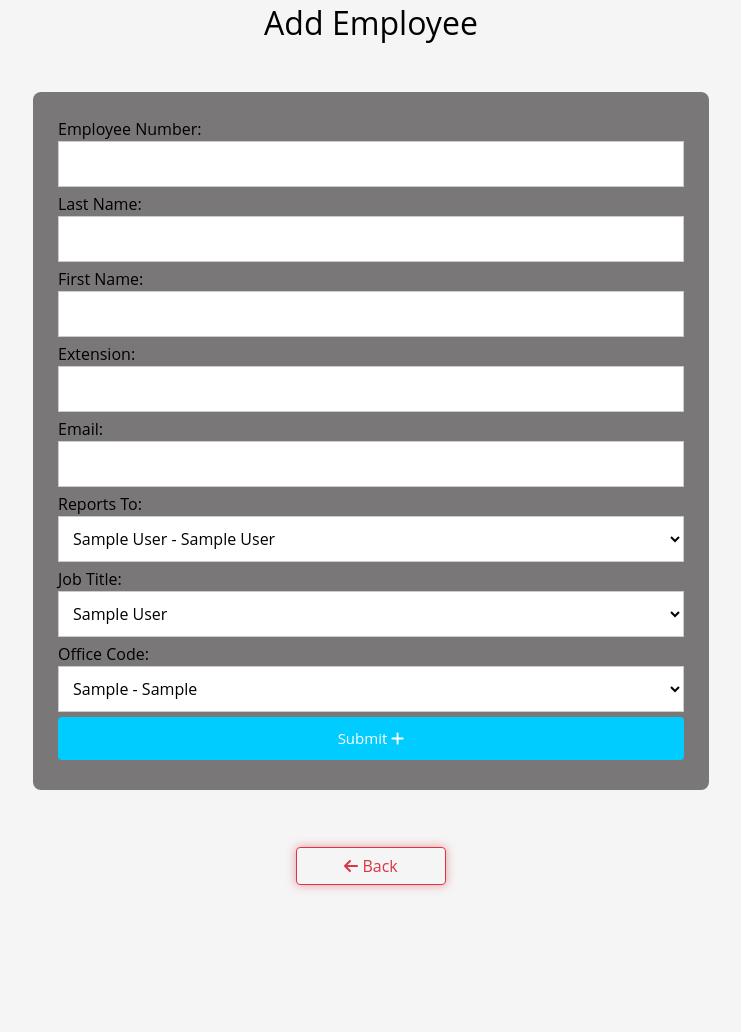
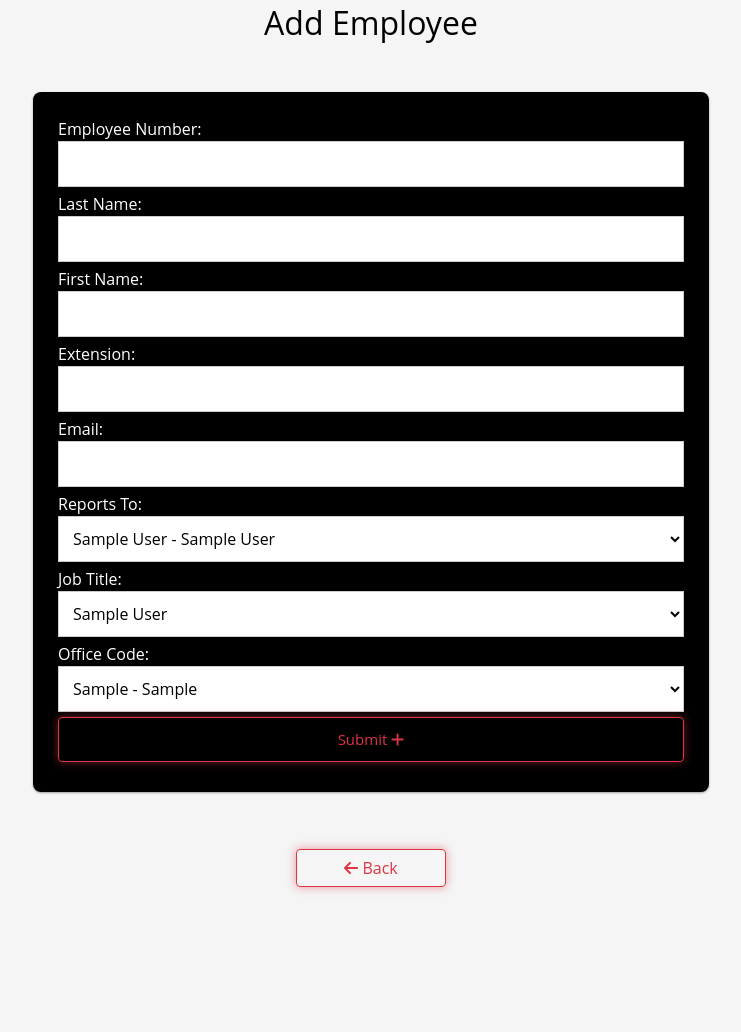
Before and after one commit to eliseoOrellana/classicmodels, a Spring Boot app: page /employees/add in a window 1280 px wide. Shown: the part 76-1108 px from the top of the page, without its empty margins (269-1010 px from the left). Before the commit the page ends 966 px from the top, so only its background shows below. Run offline with Spring Boot 4, Linux system fonts and the light colour scheme; tables that the repository leaves empty hold one stand-in row (values such as "Sample post"); some of the project's set-up classes (security, data sources, template engines, error pages and the like) are left out, and stand-ins take their place; some libraries are stand-ins or nearby versions.

Commit message:
style(add.html):change style form add

```diff
--- a/src/main/resources/static/css/addStyle.css
+++ b/src/main/resources/static/css/addStyle.css
@@ -11,10 +11,11 @@
 
 
 #contact {
-	background:#797777;
+	background:#000000;
 	padding:25px;
 	margin:50px 0;
     border-radius: 8px;
+	color: white;
 }
 
 
@@ -42,22 +43,10 @@
 #contact button[type="submit"] {
 	cursor:pointer;
 	width:100%;
-	border:none;
-	background:#0CF;
-	color:#FFF;
 	margin:0 0 5px;
 	padding:10px;
 	font-size:15px;
 }
-
-#contact button[type="submit"]:hover {
-	background:#09C;
-	-webkit-transition:background 0.3s ease-in-out;
-	-moz-transition:background 0.3s ease-in-out;
-	transition:background-color 0.3s ease-in-out;
-}
-
-#contact button[type="submit"]:active { box-shadow:inset 0 1px 3px rgba(0, 0, 0, 0.5); }
 
 #contact input:focus, #contact textarea:focus {
 	outline:0;
--- a/src/main/resources/templates/add.html
+++ b/src/main/resources/templates/add.html
@@ -29,7 +29,7 @@
     <div class="text-center">
     <h2 id="titulo">Add Employee</h2>
 </div>
-    <form id="contact" action="/employees/add" method="post">
+    <form id="contact" action="/employees/add" method="post" class="border-dark">
         <label for="employeeNumber">Employee Number:</label>
         <input type="text" id="employeeNumber" name="employeeNumber" required><br>
 
@@ -66,7 +66,7 @@
         <label for="officeCode">Office Code:</label>
         <input type="number" id="officeCode" name="officeCode"required><br>
         -->
-        <button type="submit" value="Submit"  class="btn btn-outline-success"> Submit <i class="fa-solid fa-magnifying-glass fas fa-plus"></i></button>
+        <button type="submit" value="Submit"  class="btn btn-outline-danger btn-go-to"> Submit <i class="fa-solid fa-magnifying-glass fas fa-plus"></i></button>
     </form>
 
 </div>
```
